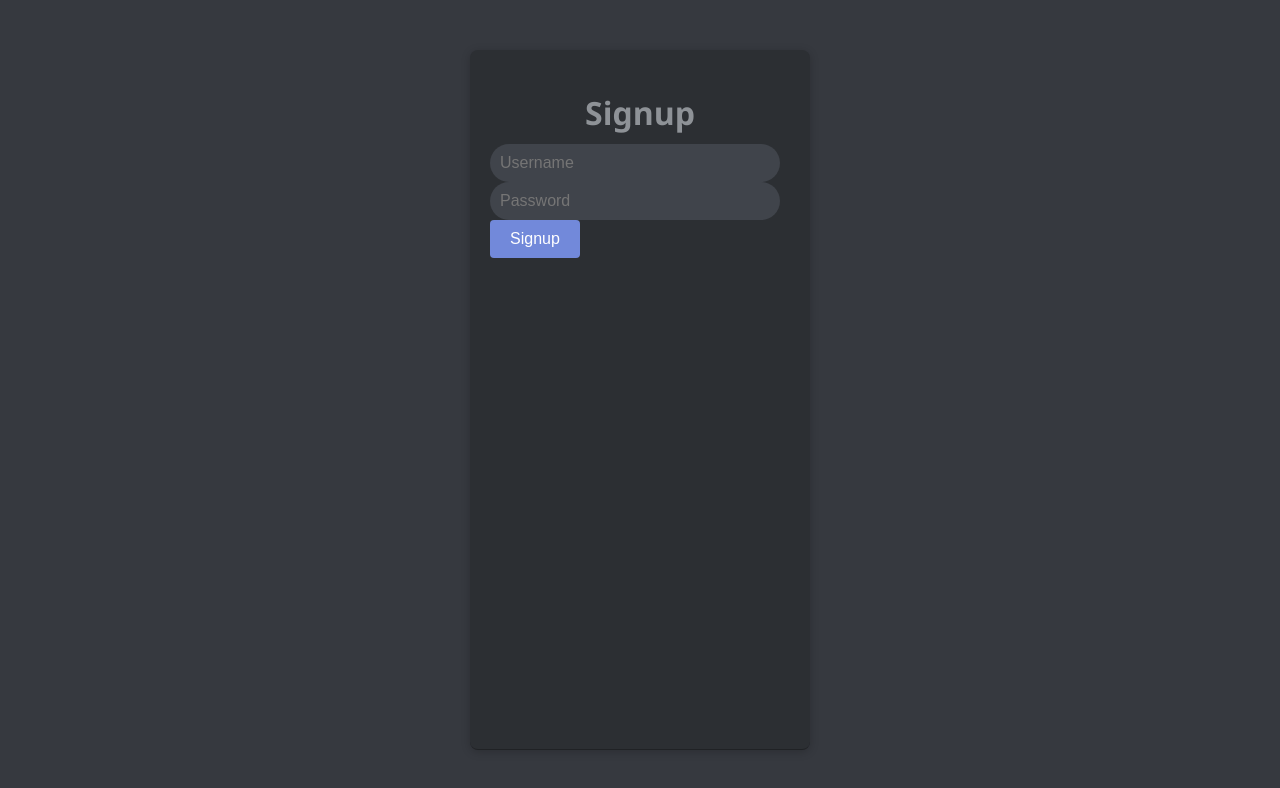
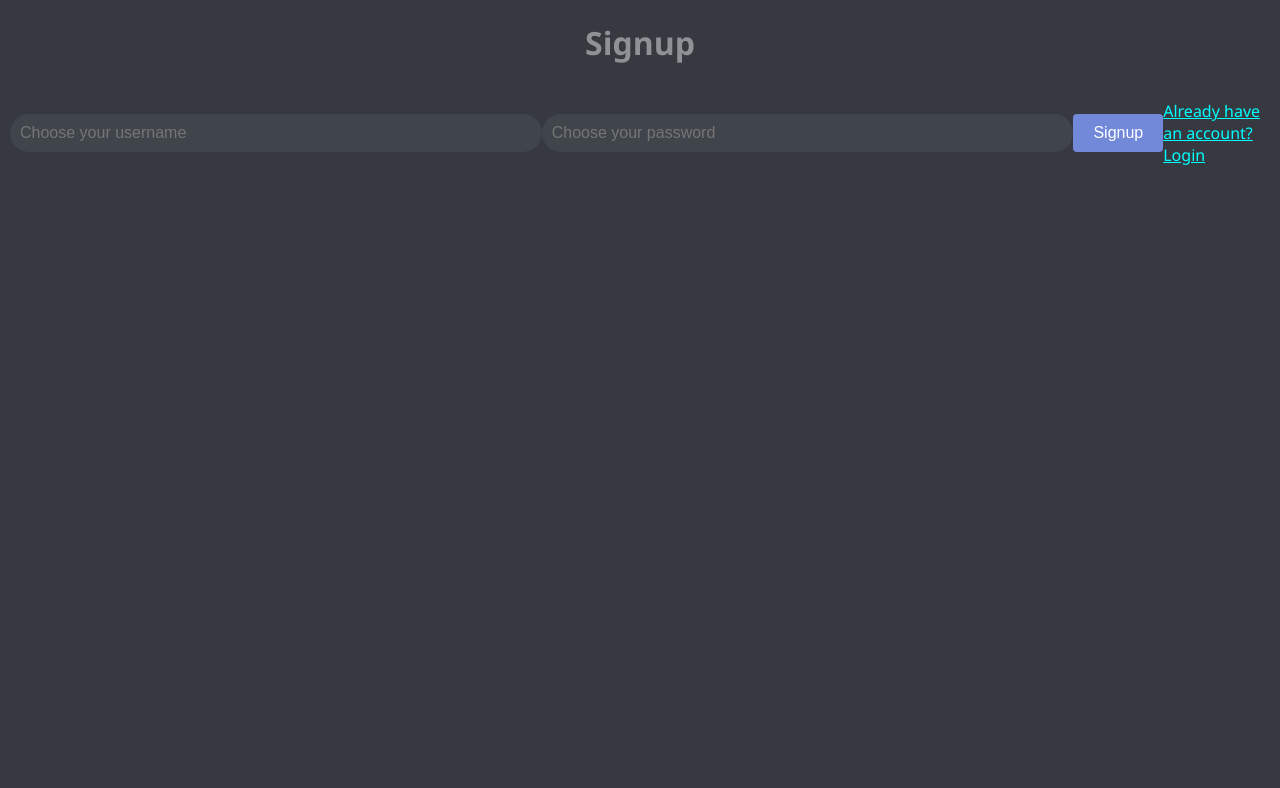
Before and after one commit to aaravvy-git/Trychat, a plain HTML site: page signup.html in a window 1280 px wide. Drawn offline with Linux system fonts and the light colour scheme.

Commit message:
Update signup.html

```diff
--- a/signup.html
+++ b/signup.html
@@ -1,16 +1,18 @@
 <!DOCTYPE html>
 <html>
 <head>
-  <meta name="viewport" content="width=device-width, initial-scale=1.0">
   <title>Signup</title>
   <link rel="stylesheet" href="chat.css">
+  <meta name="viewport" content="width=device-width, initial-scale=1.0">
 </head>
 <body>
-  <div class="signup-container">
-    <h1>Signup</h1>
-    <input type="text" id="signupUsername" placeholder="Username">
-    <input type="password" id="signupPassword" placeholder="Password">
-    <button id="signupButton">Signup</button>
+  <h1>Signup</h1>
+
+  <div class="username-container" id="signupContainer">
+    <input type="text" id="signupUsername" placeholder="Choose your username">
+    <input type="password" id="signupPassword" placeholder="Choose your password">
+    <button id="signupSubmit">Signup</button>
+    <p><a href="chat.html" style="color: cyan;">Already have an account? Login</a></p>
   </div>
 
   <script src="https://www.gstatic.com/firebasejs/8.10.0/firebase-app.js"></script>
```
